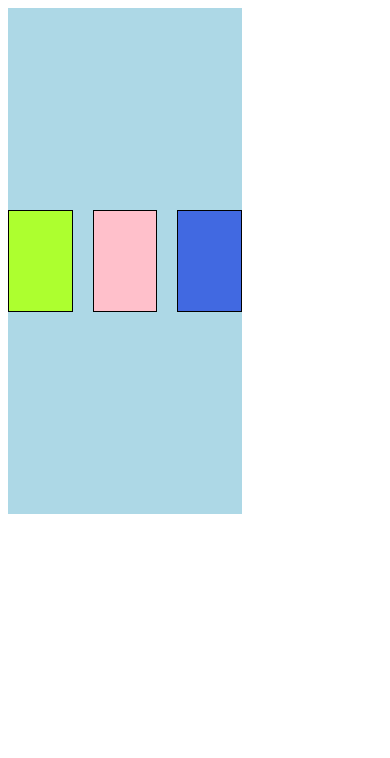
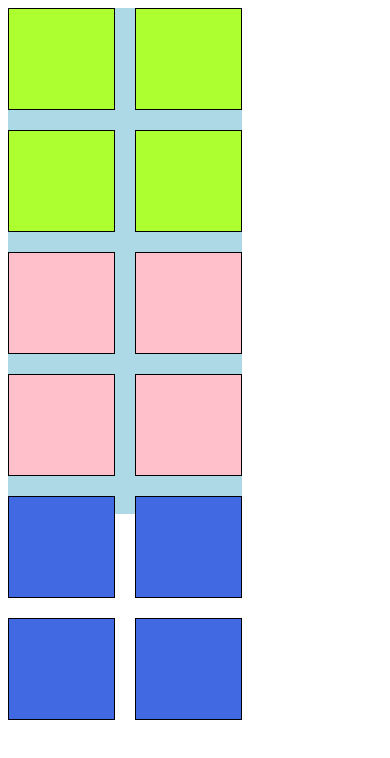
Before and after one commit to RodrigoHarder/4538-praticando-flexbox, a plain HTML site: page index.html in a window 390 px wide. Drawn offline with Linux system fonts and the light colour scheme.

Commit message:
Vídeo 4.1 - Responsividade com Flexbox

```diff
--- a/index.html
+++ b/index.html
@@ -11,6 +11,15 @@
         <div class="item item-1"></div>
         <div class="item item-2"></div>
         <div class="item item-3"></div>
+        <div class="item item-1"></div>
+        <div class="item item-2"></div>
+        <div class="item item-3"></div>
+        <div class="item item-1"></div>
+        <div class="item item-2"></div>
+        <div class="item item-3"></div>
+        <div class="item item-1"></div>
+        <div class="item item-2"></div>
+        <div class="item item-3"></div>
     </div>
 </body>
 </html>
--- a/styles.css
+++ b/styles.css
@@ -8,12 +8,15 @@
     gap:20px;
     justify-content:center;
     align-items: center;
+    flex-wrap:wrap;
 }
 
 .item{
     width:100px;
     height:100px;
     border:1px solid black;
+    flex-basis: 100px;
+    flex-grow:1;
 }
 
 .item-1{
```
